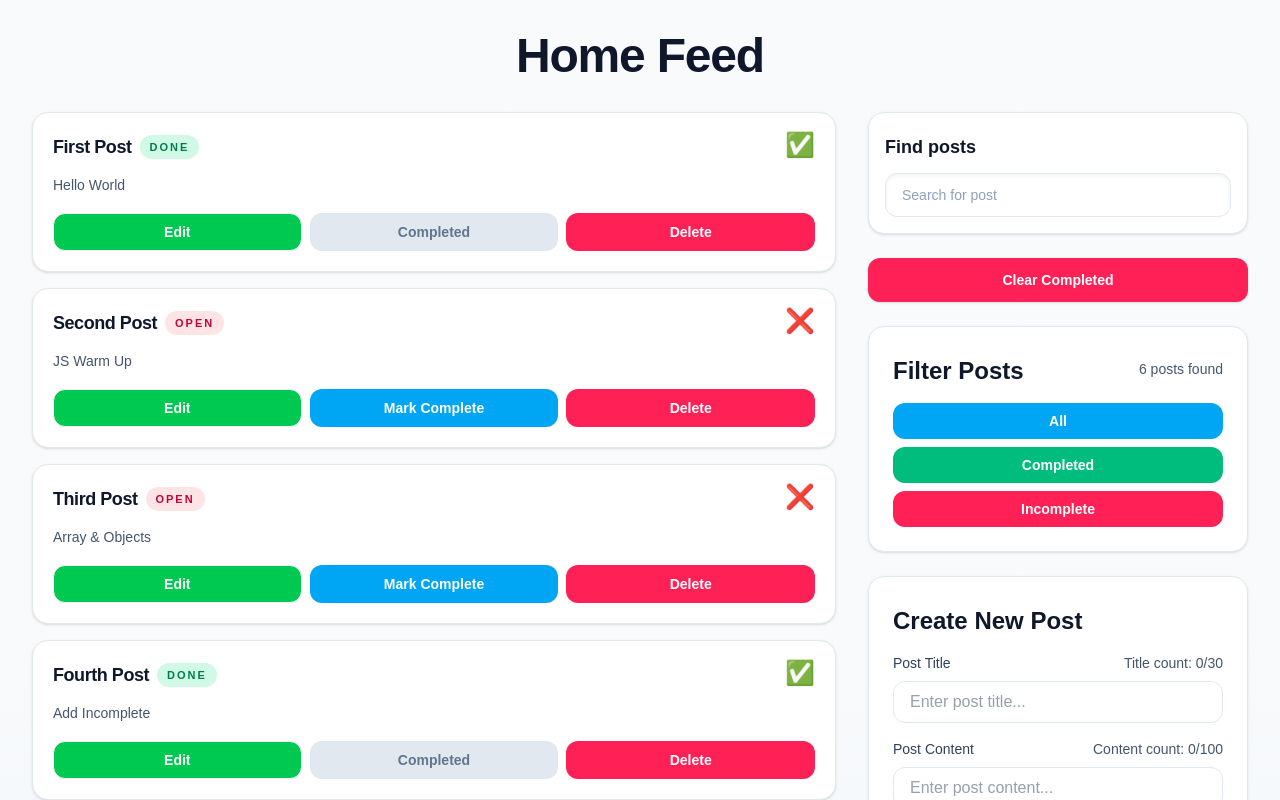
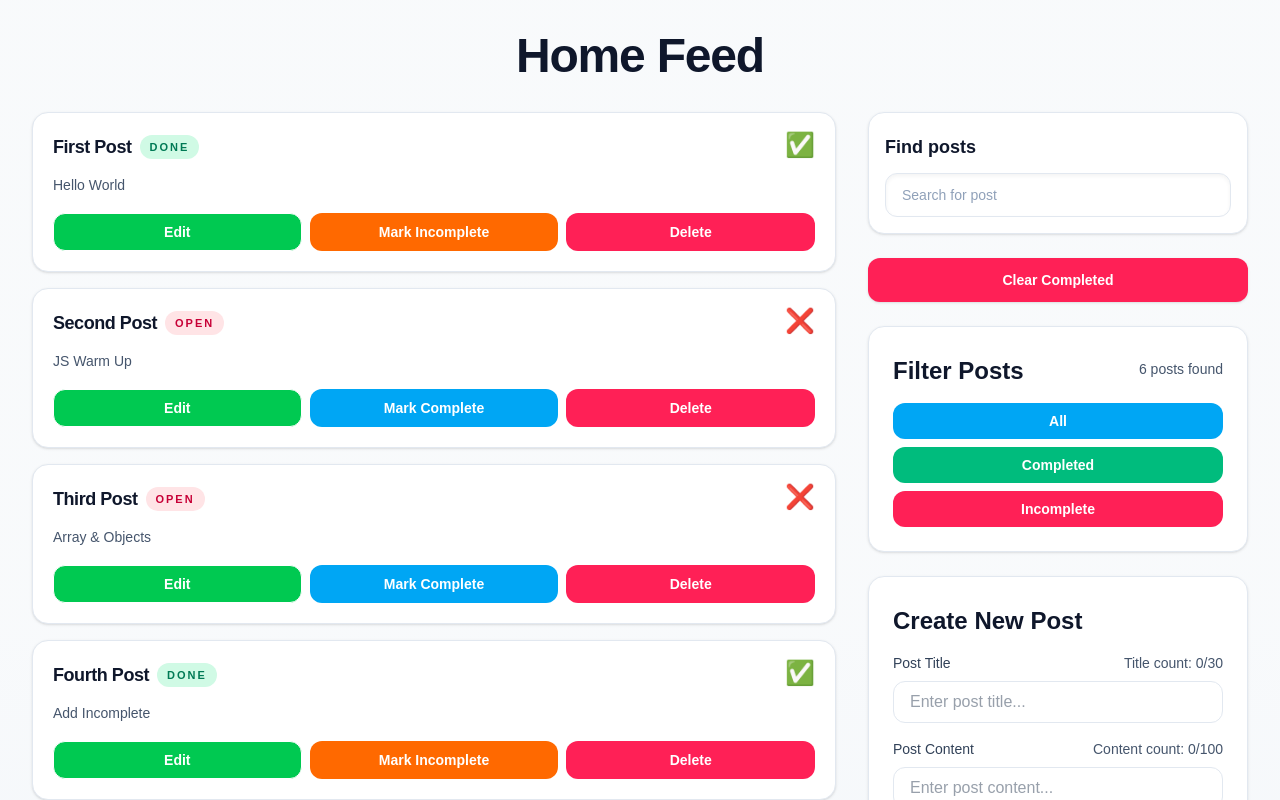
Before and after one commit to Wai-Yan-Htut/small-project, a Next.js app: page / in a window 1280 px wide. Shown: the top 800 px of the page. Built offline with nearby package versions, Linux system fonts and the light colour scheme.

Commit message:
Implement toggle

```diff
--- a/src/app/components/postCard/PostCard.jsx
+++ b/src/app/components/postCard/PostCard.jsx
@@ -1,6 +1,11 @@
 import { useState } from "react";
 
-export default function PostCard({ post, markComplete, deletePost, editPost }) {
+export default function PostCard({
+  post,
+  toggleComplete,
+  deletePost,
+  editPost,
+}) {
   const [isEditing, setIsEditing] = useState(false);
   const [inputEditTitle, setInputEditTitle] = useState(post.title);
   const [inputEditContent, setInputEditContent] = useState(post.content);
@@ -99,14 +104,14 @@ export default function PostCard({ post, markComplete, deletePost, editPost }) {
             </button>
             {post.completed ? (
               <button
-                disabled={true}
-                className="flex-1 cursor-not-allowed rounded-xl bg-slate-200 px-3 py-2 text-sm font-semibold text-slate-500 transition-colors"
+                onClick={() => toggleComplete(post.id)}
+                className="flex-1 rounded-xl bg-orange-500 hover:bg-orange-600 px-3 py-2 text-sm font-semibold text-white transition-colors"
               >
-                Completed
+                Mark Incomplete
               </button>
             ) : (
               <button
-                onClick={() => markComplete(post.id)}
+                onClick={() => toggleComplete(post.id)}
                 className="flex-1 rounded-xl bg-sky-500 px-3 py-2 text-sm font-semibold text-white transition-colors hover:bg-sky-600"
               >
                 Mark Complete
--- a/src/app/components/postList/PostList.jsx
+++ b/src/app/components/postList/PostList.jsx
@@ -3,7 +3,7 @@ import PostCard from "../postCard/PostCard";
 export default function PostList({
   posts,
   filteredPosts,
-  markComplete,
+  toggleComplete,
   deletePost,
   editPost,
 }) {
@@ -28,7 +28,7 @@ export default function PostList({
           <PostCard
             key={post.id}
             post={post}
-            markComplete={markComplete}
+            toggleComplete={toggleComplete}
             deletePost={deletePost}
             editPost={editPost}
           />
--- a/src/app/page.jsx
+++ b/src/app/page.jsx
@@ -27,11 +27,23 @@ function App() {
     return !post.completed;
   }
 
-  function markComplete(idToMark) {
+  // function markComplete(idToMark) {
+  //   setPosts((prevPosts) =>
+  //     prevPosts.map((post) => {
+  //       if (post.id === idToMark) {
+  //         return { ...post, completed: true };
+  //       } else {
+  //         return post;
+  //       }
+  //     }),
+  //   );
+  // }
+
+  function toggleComplete(idToToggle) {
     setPosts((prevPosts) =>
       prevPosts.map((post) => {
-        if (post.id === idToMark) {
-          return { ...post, completed: true };
+        if (post.id === idToToggle) {
+          return { ...post, completed: !post.completed };
         } else {
           return post;
         }
@@ -93,7 +105,7 @@ function App() {
           <PostList
             posts={posts}
             filteredPosts={filteredPosts}
-            markComplete={markComplete}
+            toggleComplete={toggleComplete}
             deletePost={deletePost}
             editPost={editPost}
           />
```
